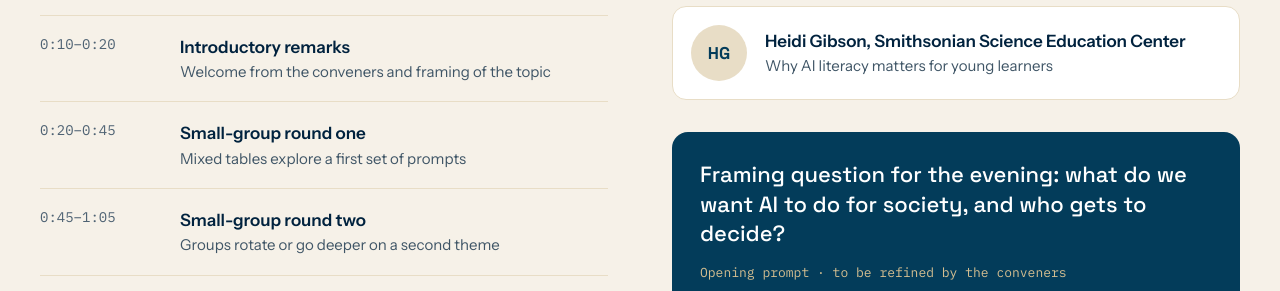
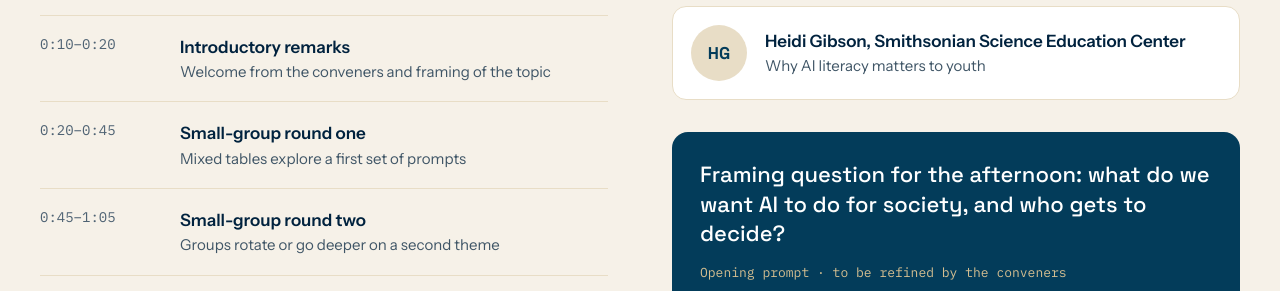
Before and after one commit to science-cafe/aisociety-series, a plain HTML site: page index.html in a window 1280 px wide. Shown: the part 4083-4374 px from the top of the page. Drawn offline with Linux system fonts and the light colour scheme.

Commit message:
Commit-1 10/23/2026

```diff
--- a/index.html
+++ b/index.html
@@ -190,7 +190,7 @@ input,select,textarea,button{font:inherit}
 <div style="padding: 28px 24px 28px 0; border-bottom: 1px solid #E8DDC6">
 <div style="font-family: 'Space Grotesk', sans-serif; font-size: 44px; font-weight: 700; color: #AA9868; line-height: 1">D</div>
 <h3 style="font-family: 'Space Grotesk', sans-serif; font-size: 20px; margin: 18px 0 8px">Smithsonian Personnel</h3>
-<p style="margin: 0; color: #3F5566; font-size: 16px">Educators who turn big ideas into learning experiences for classrooms and communities.</p>
+<p style="margin: 0; color: #3F5566; font-size: 16px">K-12 Educators who turn big ideas into learning experiences for classrooms and communities.</p>
 </div>
 </div>
 </div>
@@ -271,11 +271,11 @@ input,select,textarea,button{font:inherit}
 </div>
 <div style="display: flex; gap: 18px; align-items: center; padding: 18px; background: #FFFFFF; border: 1px solid #E8DDC6; border-radius: 14px">
 <div style="width: 56px; height: 56px; border-radius: 999px; background: #E8DDC6; color: #033C5A; display: flex; align-items: center; justify-content: center; font-family: 'Space Grotesk', sans-serif; font-weight: 700; flex-shrink: 0">HG</div>
-<div><strong style="font-weight: 600">Heidi Gibson, Smithsonian Science Education Center</strong><div style="color: #3F5566; font-size: 15px">Why AI literacy matters for young learners</div></div>
+<div><strong style="font-weight: 600">Heidi Gibson, Smithsonian Science Education Center</strong><div style="color: #3F5566; font-size: 15px">Why AI literacy matters to youth</div></div>
 </div>
 </div>
 <blockquote style="margin: 32px 0 0; padding: 28px; background: #033C5A; color: #FFFFFF; border-radius: 16px">
-<p style="font-family: 'Space Grotesk', sans-serif; font-size: 22px; line-height: 1.35; margin: 0 0 14px">Framing question for the evening: what do we want AI to do for society, and who gets to decide?</p>
+<p style="font-family: 'Space Grotesk', sans-serif; font-size: 22px; line-height: 1.35; margin: 0 0 14px">Framing question for the afternoon: what do we want AI to do for society, and who gets to decide?</p>
 <footer style="font-family: 'IBM Plex Mono', ui-monospace, monospace; font-size: 13px; color: #D6BF91">Opening prompt · to be refined by the conveners</footer>
 </blockquote>
 </div>
```
